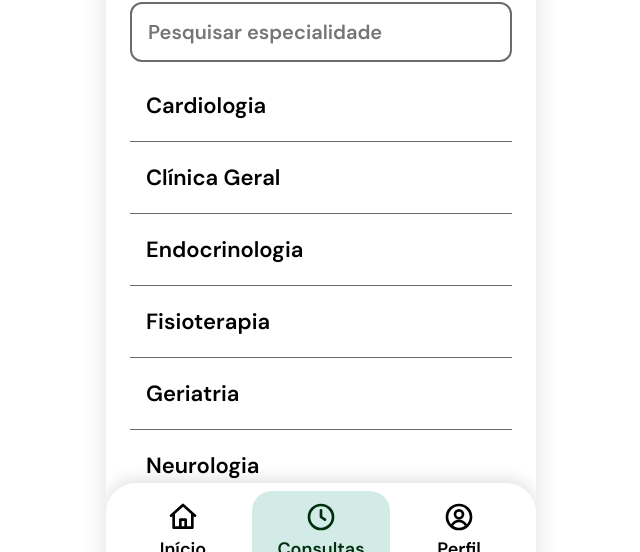
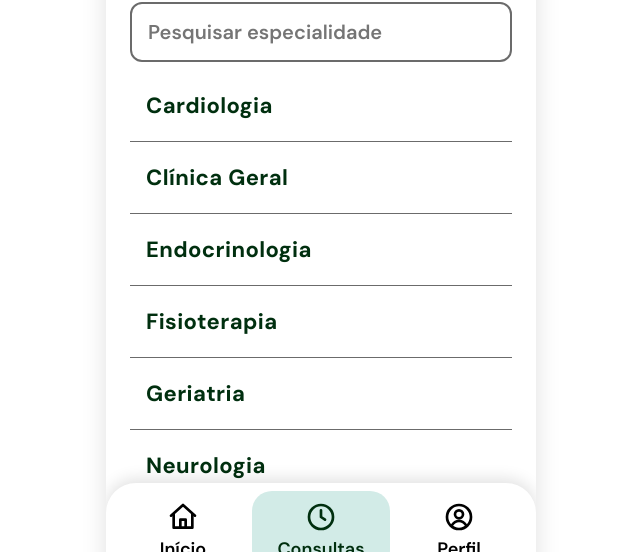
Before and after one commit to LuizSanti/saude-recife-pwa, a React (Vite) app: page /especialidades in a window 1280 px wide. Shown: the part 221-773 px from the top of the page, without its empty margins (319-959 px from the left). Built offline with nearby package versions, Linux system fonts and the light colour scheme; no server answers.

Commit message:
SCRUM-20: ajusta tipografia dos itens da lista conforme o Figma

```diff
--- a/src/components/ListaOpcoes.css
+++ b/src/components/ListaOpcoes.css
@@ -50,9 +50,10 @@
   min-height: 64px;
   padding: 0 8px;
   font-size: 20px;
-  font-weight: 600;
+  font-weight: 700;
+  letter-spacing: 0.4px;
   text-align: left;
-  color: #000000;
+  color: var(--verde-escuro);
   background: transparent;
   border: none;
   border-bottom: 1px solid var(--cinza-texto);
```
